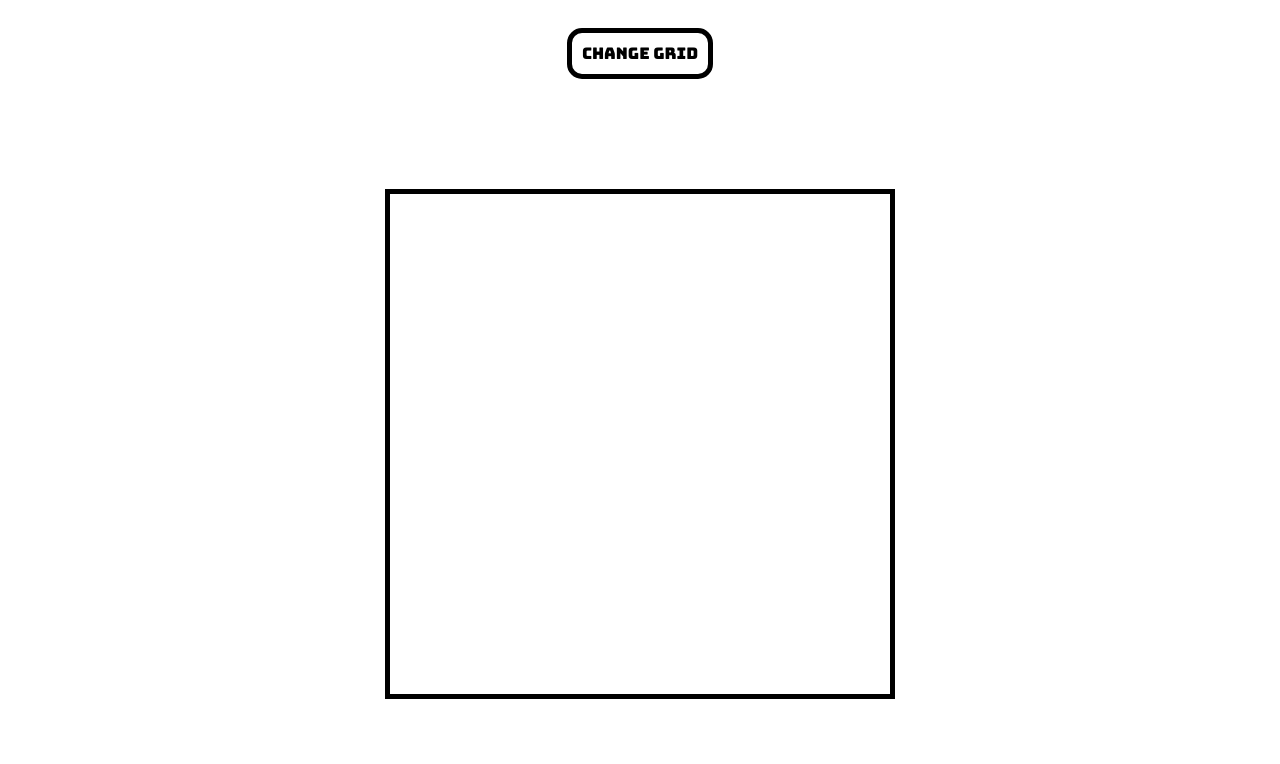
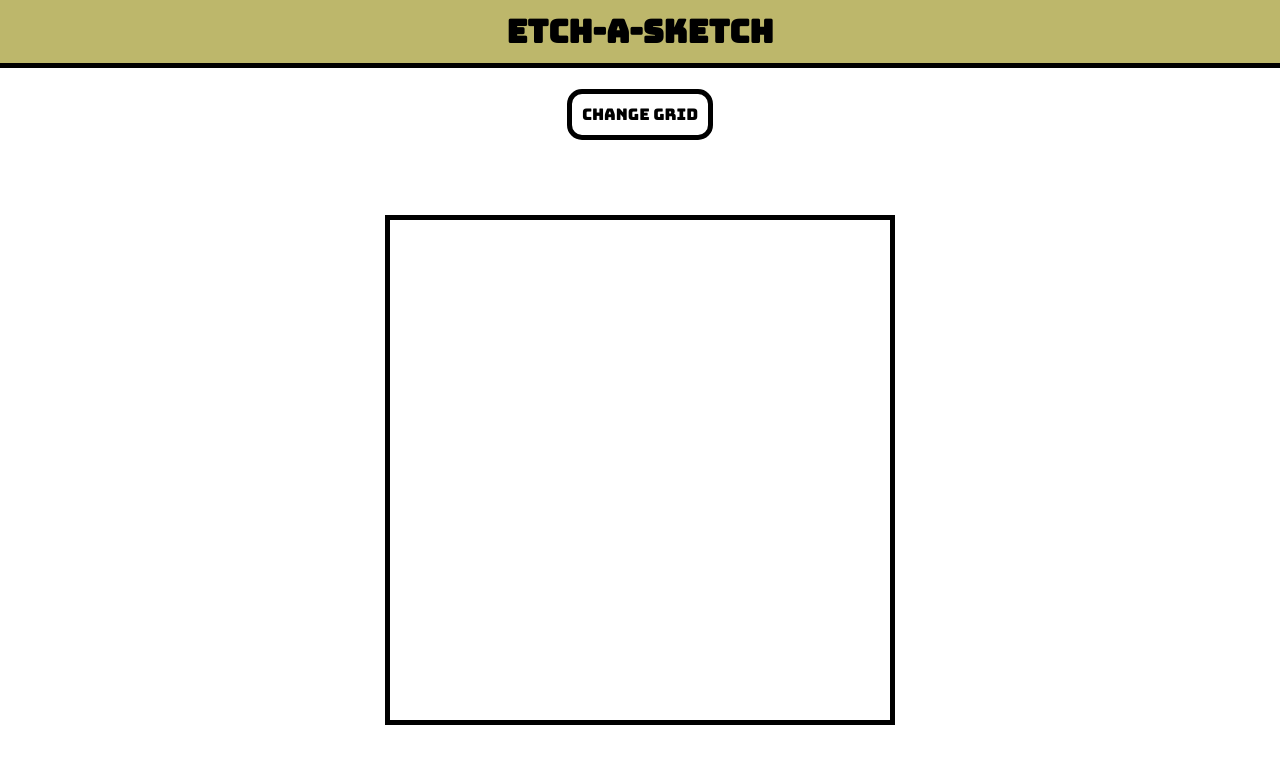
Before and after one commit to 3Dum/etch-a-sketch, a plain HTML site: page index.html in a window 1280 px wide. Drawn offline with Linux system fonts and the light colour scheme.

Commit message:
Add header

```diff
--- a/index.html
+++ b/index.html
@@ -12,6 +12,7 @@
   <title>Document</title>
 </head>
 <body>
+  <h1>Etch-A-Sketch</h1>
   <button>Change Grid</button>
   <div class="container"></div>
 </body>
--- a/styles.css
+++ b/styles.css
@@ -2,9 +2,17 @@
   height: auto;
 }
 
+h1 {
+  text-align: center;
+  background-color: darkkhaki;
+  padding: 10px;
+  margin-top: 0px;
+  border-bottom: 5px solid black;
+}
+
 .container {
   display: grid;
-  justify-content: stretch;
+  justify-content: space-between;
   align-items: stretch;
   width: 500px;
   height: 500px;
@@ -18,12 +26,12 @@ body {
   flex-direction: column;
   justify-content: center;
   font-family: Bungee, 'Courier New', Courier, monospace;
+  margin: 0;
 }
 
 button {
   all: unset;
   align-self: center;
-  margin-top: 20px;
   cursor: pointer;
   border: 5px solid black;
   border-radius: 15px;
```
